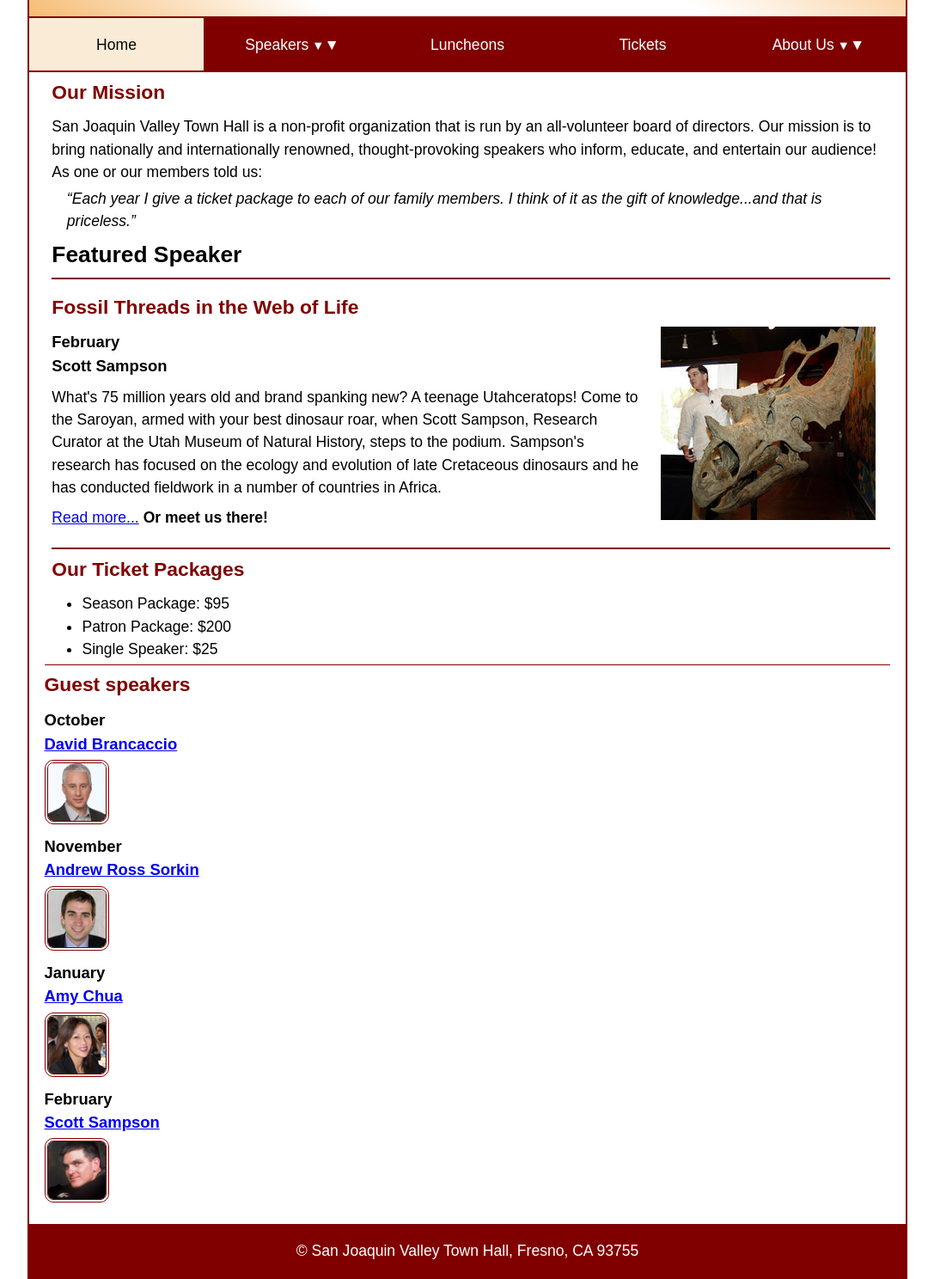
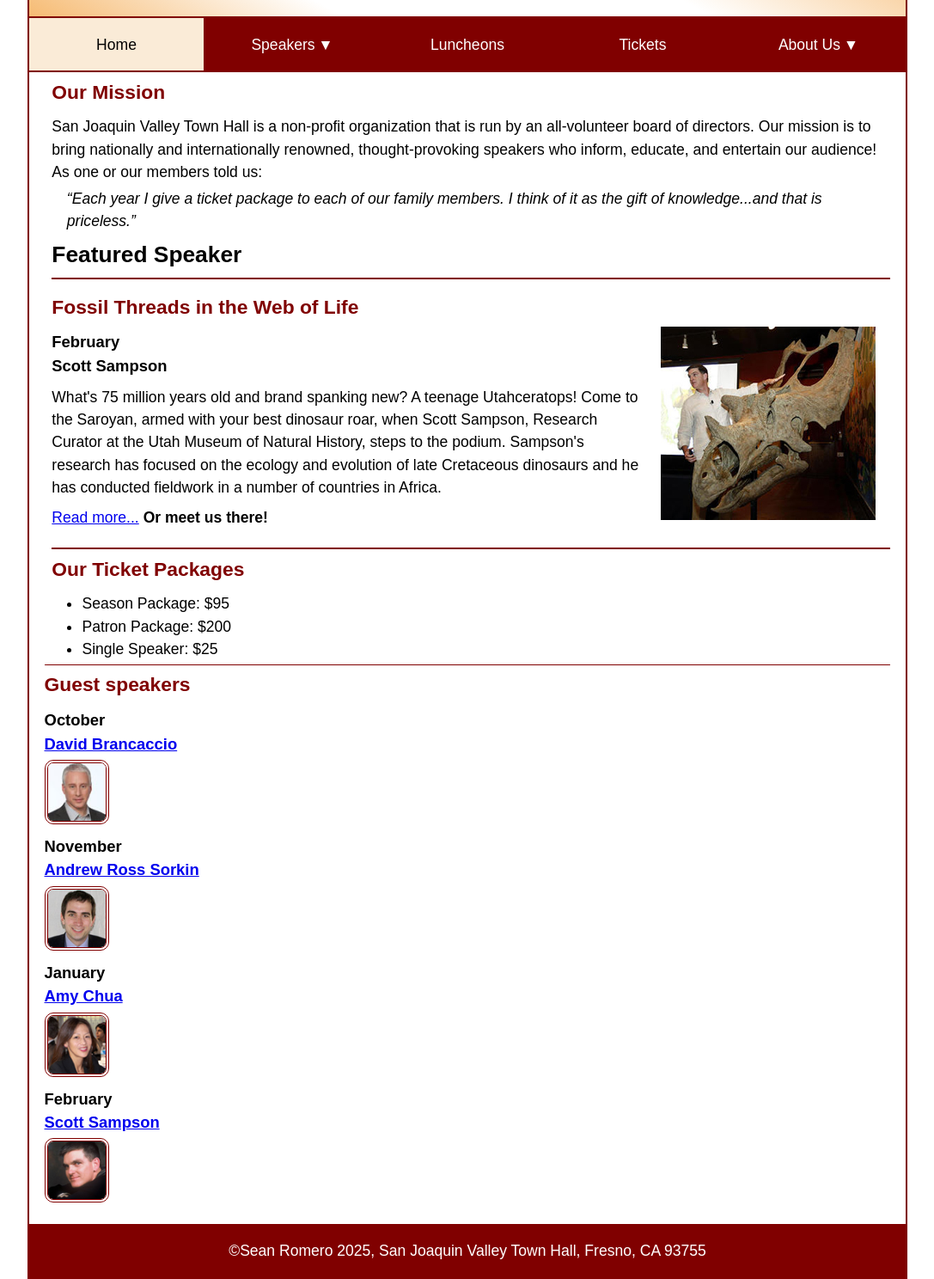
Before and after one commit to Slr36/A11, a website: page index.html in a window 1280 px wide. Shown: the part 98-1586 px from the top of the page at 86% size, without its empty margins (96-1183 px from the left). Drawn offline with Linux system fonts and the light colour scheme.

Commit message:
Adding file changes

```diff
--- a/index.html
+++ b/index.html
@@ -16,10 +16,14 @@
 		<h3>Celebrating our <em class="large">75</em><sup>th</sup> Year</h3>
 	</header>
 	<nav class="navbar">
+
+        <input type="checkbox" id="menu-toggle">
+
+        <label for="menu-toggle" class="menu-btn">&#9776;</label>
 		<ul class="menu">
 			<li><a class="current">Home</a></li>
 			<li class="submenu">
-				<a href="#">Speakers<small>&#9660;</small></a>
+				<a href="#">Speakers<small></small></a>
 				<ul class="dropdown">
 					<li><a href="speakers/brancaccio.html">David Brancaccio</a></li>
 					<li><a href="speakers/sorkin.html">Andrew Ross Sorkin</a></li>
@@ -30,7 +34,7 @@
 			<li><a href="#">Luncheons</a></li>
 			<li><a href="#">Tickets</a></li>
 			<li class="submenu">
-				<a href="#">About Us<small>&#9660;</small></a>
+				<a href="#">About Us<small></small></a>
 				<ul class="dropdown">
 					<li><a href="#">Our History</a></li>
 					<li><a href="#">Board of Directors</a></li>
@@ -85,7 +89,7 @@
 		</section>
 	</main>
 	<footer>
-		<p>&copy; San Joaquin Valley Town Hall, Fresno, CA 93755</p>
+		<p>&copy;Sean Romero 2025, San Joaquin Valley Town Hall, Fresno, CA 93755</p>
 	</footer>
 </body>
 </html>
--- a/package.json
+++ b/package.json
@@ -1,5 +1,5 @@
 {
-  "name": "${PROJECT_NAME}",
+  "name": "A11",
   "version": "1.0.0",
   "description": "",
   "main": "dist/index.js",
```
